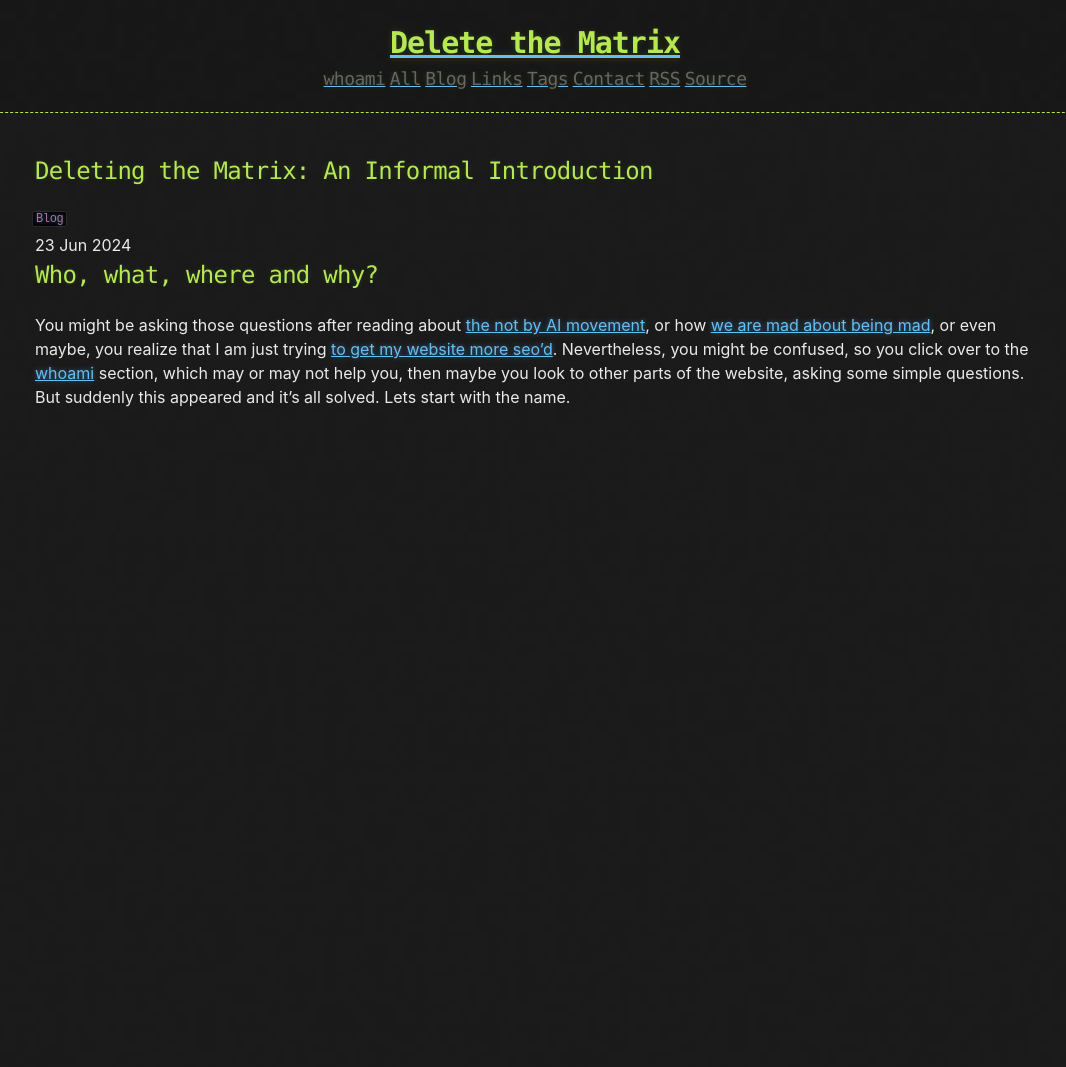
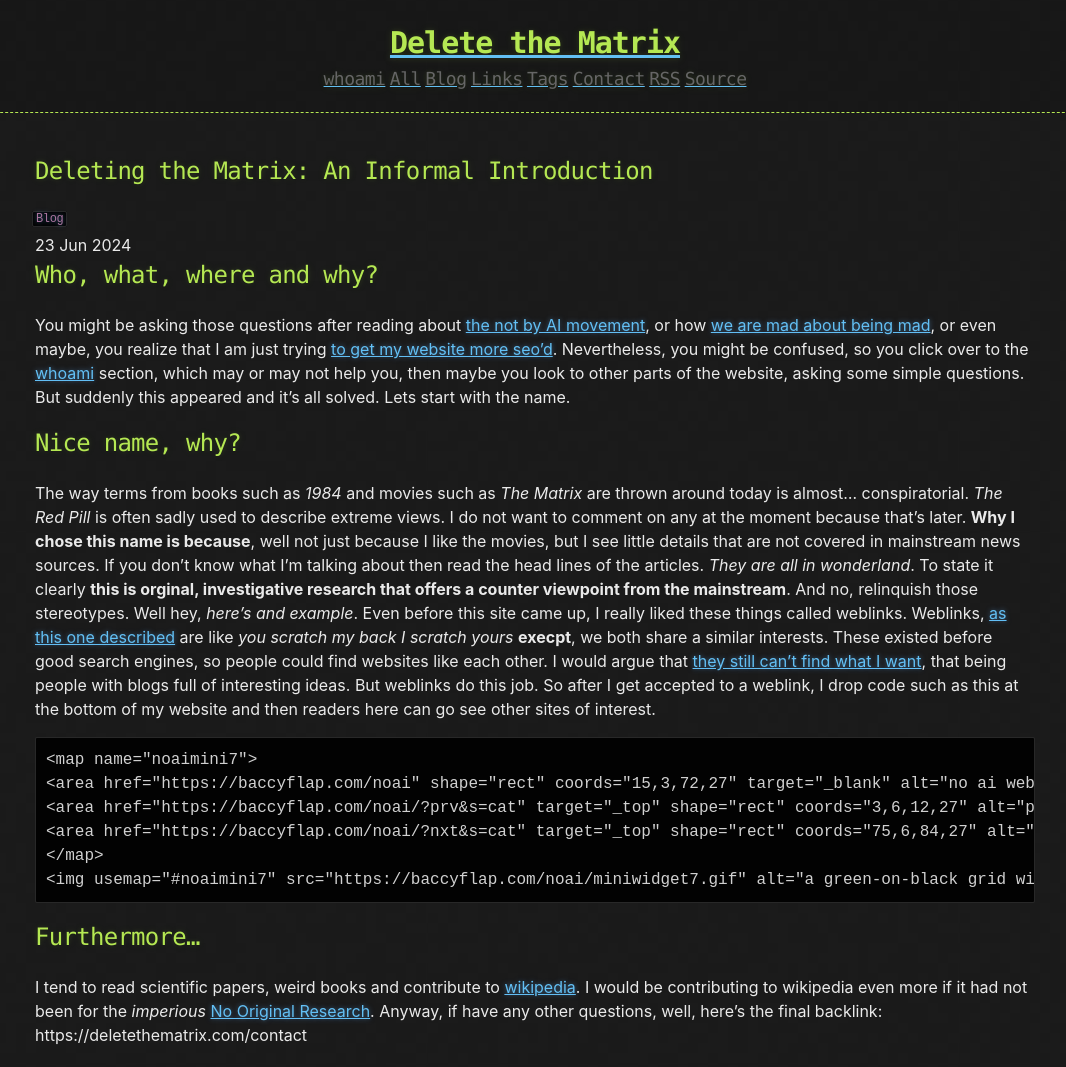
Before and after one commit to CamoCatX/camocatx.github.io, a Jekyll site: the page built from blog/_posts/2024-06-23-deleting-the-matrix-informal-intro.md, in a window 1280 px wide. Shown: the whole page, without its empty margins (105-1171 px from the left). Built offline with Jekyll 4.4.1, drawn with Linux system fonts in a browser that asks for light colours; before the commit the page ends 900 px from its top, so only the background shows below that.

Commit message:
Update 2024-06-23-deleting-the-matrix-informal-intro.md

````diff
--- a/blog/_posts/2024-06-23-deleting-the-matrix-informal-intro.md
+++ b/blog/_posts/2024-06-23-deleting-the-matrix-informal-intro.md
@@ -6,3 +6,15 @@ description: "?"
 ---
 ## Who, what, where and why?
 You might be asking those questions after reading about [the not by AI movement](https://deletethematrix.com/blog/2024/not-made-by-ai-review), or how [we are mad about being mad](https://deletethematrix.com/blog/2024/reverse-radium-craze), or even maybe, you realize that I am just trying [to get my website more seo'd](https://backlinko.com/hub/seo/backlinks). Nevertheless, you might be confused, so you click over to the [whoami](https://deletethematrix.com/whoami) section, which may or may not help you, then maybe you look to other parts of the website, asking some simple questions. But suddenly this appeared and it's all solved. Lets start with the name.
+## Nice name, why?
+The way terms from books such as *1984* and movies such as *The Matrix* are thrown around today is almost... conspiratorial. *The Red Pill* is often sadly used to describe extreme views. I do not want to comment on any at the moment because that's later. **Why I chose this name is because**, well not just because I like the movies, but I see little details that are not covered in mainstream news sources. If you don't know what I'm talking about then read the head lines of the articles. *They are all in wonderland*. To state it clearly **this is orginal, investigative research that offers a counter viewpoint from the mainstream**. And no, relinquish those stereotypes. Well hey, *here's and example*. Even before this site came up, I really liked these things called weblinks. Weblinks, [as this one described](https://garlic.garden/onionring/) are like *you scratch my back I scratch yours* **execpt**, we both share a similar interests. These existed before good search engines, so people could find websites like each other. I would argue that [they still can't find what I want](https://yewtu.be/watch?v=48AOOynnmqU), that being people with blogs full of interesting ideas. But weblinks do this job. So after I get accepted to a weblink, I drop code such as this at the bottom of my website and then readers here can go see other sites of interest.
+```
+<map name="noaimini7">
+<area href="https://baccyflap.com/noai" shape="rect" coords="15,3,72,27" target="_blank" alt="no ai webring" title="no ai webring">
+<area href="https://baccyflap.com/noai/?prv&s=cat" target="_top" shape="rect" coords="3,6,12,27" alt="previous" title="previous">
+<area href="https://baccyflap.com/noai/?nxt&s=cat" target="_top" shape="rect" coords="75,6,84,27" alt="next" title="next">
+</map>
+<img usemap="#noaimini7" src="https://baccyflap.com/noai/miniwidget7.gif" alt="a green-on-black grid with illuminated parts that spell out NO AI / WEBRING and two animated green arrows pointing left and right, bobbing up and down">
+```
+## Furthermore...
+I tend to read scientific papers, weird books and contribute to [wikipedia](https://www.wikipedia.org/). I would be contributing to wikipedia even more if it had not been for the *imperious* [No Original Research](https://en.wikipedia.org/wiki/Wikipedia:No_original_research). Anyway, if have any other questions, well, here's the final backlink: https://deletethematrix.com/contact
````
